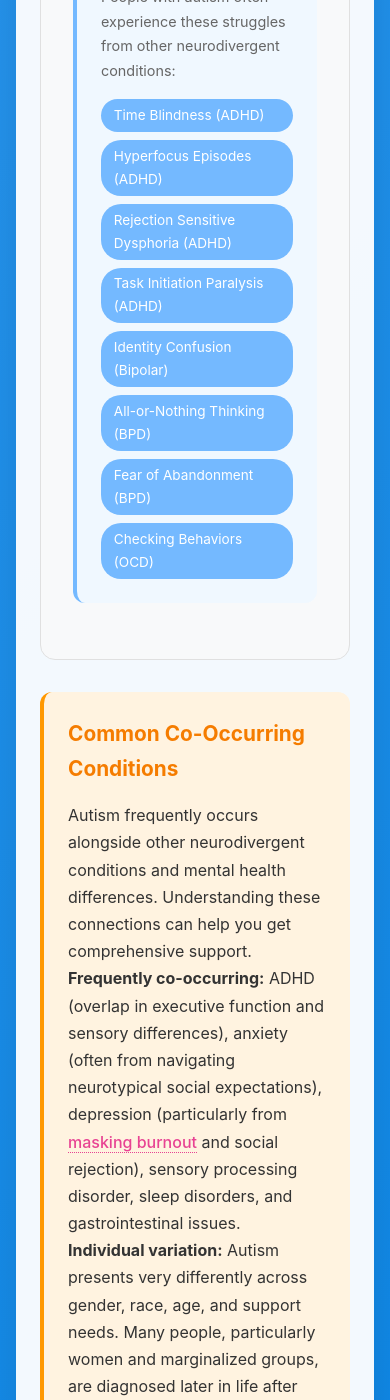
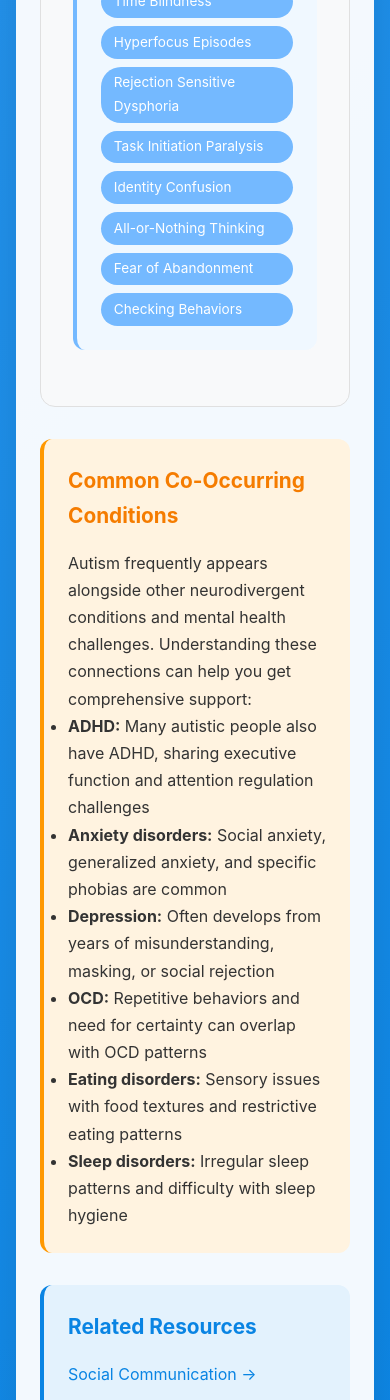
Before and after one commit to neurodivergent-survival-guide/neurodivergent-survival-guide, a Jekyll site: the page built from conditions/autism.html, in a window 390 px wide and 1400 px high, scrolled down 6841 px. Built offline with Jekyll 4.4.1, drawn with Linux system fonts in a browser that asks for light colours; some of the changed text lies outside the part shown.

Commit message:
Update autism.html

```diff
--- a/conditions/autism.html
+++ b/conditions/autism.html
@@ -284,17 +284,17 @@
             transform: translateX(-50%);
             background: #333;
             color: white;
-            padding: 10px 14px;
+            padding: 12px 16px;
             border-radius: 8px;
-            font-size: 0.85rem;
+            font-size: 0.9rem;
             font-weight: normal;
             z-index: 1001;
             box-shadow: 0 4px 15px rgba(0, 0, 0, 0.3);
             transition: opacity 0.3s, visibility 0.3s;
-            max-width: 280px;
+            width: 800px;
             white-space: normal;
-            text-align: center;
-            line-height: 1.4;
+            text-align: left;
+            line-height: 1.5;
         }
 
         .tooltip::after {
@@ -310,45 +310,6 @@
         .jargon:hover .tooltip {
             visibility: visible;
             opacity: 1;
-        }
-
-        .navigation-banner {
-            background: #fff;
-            padding: 1rem 0;
-            border-top: 1px solid #e0e0e0;
-            margin-top: 2rem;
-        }
-
-        .nav-links {
-            display: flex;
-            justify-content: space-between;
-            align-items: center;
-            max-width: 1200px;
-            margin: 0 auto;
-            padding: 0 2rem;
-        }
-
-        .nav-link {
-            background: #0984e3;
-            color: white;
-            padding: 0.8rem 1.5rem;
-            border-radius: 25px;
-            text-decoration: none;
-            font-weight: 500;
-            transition: all 0.3s ease;
-        }
-
-        .nav-link:hover {
-            background: #74b9ff;
-            color: white;
-            text-decoration: none;
-            transform: translateY(-1px);
-        }
-
-        .nav-link.disabled {
-            background: #ddd;
-            color: #999;
-            cursor: not-allowed;
         }
 
         @media (max-width: 768px) {
@@ -372,9 +333,14 @@
                 flex-direction: column;
             }
 
-            .nav-links {
-                flex-direction: column;
-                gap: 1rem;
+            .tooltip {
+                width: 300px;
+            }
+        }
+
+        @media (max-width: 480px) {
+            .tooltip {
+                width: 250px;
             }
         }
     </style>
@@ -547,32 +513,35 @@
 
                 <div class="cross-cutting-section">
                     <h4>Related Struggles from Other Conditions</h4>
-                    <p style="font-size: 0.9rem; color: #666; margin-bottom: 1rem;">People with autism often experience these struggles from other neurodivergent conditions:</p>
                     <div class="cross-cutting-links">
-                        <a href="https://neurodivergent-survival-guide.github.io/neurodivergent-survival-guide/struggles/time-blindness.html" class="cross-cutting-link">Time Blindness (ADHD)</a>
-                        <a href="https://neurodivergent-survival-guide.github.io/neurodivergent-survival-guide/struggles/hyperfocus-episodes.html" class="cross-cutting-link">Hyperfocus Episodes (ADHD)</a>
-                        <a href="https://neurodivergent-survival-guide.github.io/neurodivergent-survival-guide/struggles/rejection-sensitive-dysphoria.html" class="cross-cutting-link">Rejection Sensitive Dysphoria (ADHD)</a>
-                        <a href="https://neurodivergent-survival-guide.github.io/neurodivergent-survival-guide/struggles/task-initiation-paralysis.html" class="cross-cutting-link">Task Initiation Paralysis (ADHD)</a>
-                        <a href="https://neurodivergent-survival-guide.github.io/neurodivergent-survival-guide/struggles/identity-confusion-between-episodes.html" class="cross-cutting-link">Identity Confusion (Bipolar)</a>
-                        <a href="https://neurodivergent-survival-guide.github.io/neurodivergent-survival-guide/struggles/all-or-nothing-thinking.html" class="cross-cutting-link">All-or-Nothing Thinking (BPD)</a>
-                        <a href="https://neurodivergent-survival-guide.github.io/neurodivergent-survival-guide/struggles/fear-of-abandonment.html" class="cross-cutting-link">Fear of Abandonment (BPD)</a>
-                        <a href="https://neurodivergent-survival-guide.github.io/neurodivergent-survival-guide/struggles/checking-behaviors-never-complete.html" class="cross-cutting-link">Checking Behaviors (OCD)</a>
+                        <a href="https://neurodivergent-survival-guide.github.io/neurodivergent-survival-guide/struggles/time-blindness.html" class="cross-cutting-link">Time Blindness</a>
+                        <a href="https://neurodivergent-survival-guide.github.io/neurodivergent-survival-guide/struggles/hyperfocus-episodes.html" class="cross-cutting-link">Hyperfocus Episodes</a>
+                        <a href="https://neurodivergent-survival-guide.github.io/neurodivergent-survival-guide/struggles/rejection-sensitive-dysphoria.html" class="cross-cutting-link">Rejection Sensitive Dysphoria</a>
+                        <a href="https://neurodivergent-survival-guide.github.io/neurodivergent-survival-guide/struggles/task-initiation-paralysis.html" class="cross-cutting-link">Task Initiation Paralysis</a>
+                        <a href="https://neurodivergent-survival-guide.github.io/neurodivergent-survival-guide/struggles/identity-confusion-between-episodes.html" class="cross-cutting-link">Identity Confusion</a>
+                        <a href="https://neurodivergent-survival-guide.github.io/neurodivergent-survival-guide/struggles/splitting-black-and-white-thinking.html" class="cross-cutting-link">All-or-Nothing Thinking</a>
+                        <a href="https://neurodivergent-survival-guide.github.io/neurodivergent-survival-guide/struggles/fear-of-abandonment.html" class="cross-cutting-link">Fear of Abandonment</a>
+                        <a href="https://neurodivergent-survival-guide.github.io/neurodivergent-survival-guide/struggles/checking-behaviors-never-complete.html" class="cross-cutting-link">Checking Behaviors</a>
                     </div>
                 </div>
             </div>
 
             <div class="co-occurring">
                 <h3>Common Co-Occurring Conditions</h3>
-                <p>Autism frequently occurs alongside other neurodivergent conditions and mental health differences. Understanding these connections can help you get comprehensive support.</p>
-
-                <p><strong>Frequently co-occurring:</strong> ADHD (overlap in executive function and sensory differences), anxiety (often from navigating neurotypical social expectations), depression (particularly from <a class="jargon">masking burnout<span class="tooltip">Exhaustion from constantly camouflaging your natural autistic behaviors</span></a> and social rejection), sensory processing disorder, sleep disorders, and gastrointestinal issues.</p>
-
-                <p><strong>Individual variation:</strong> Autism presents very differently across gender, race, age, and support needs. Many people, particularly women and marginalized groups, are diagnosed later in life after years of struggling without understanding why neurotypical environments felt so difficult.</p>
+                <p>Autism frequently appears alongside other neurodivergent conditions and mental health challenges. Understanding these connections can help you get comprehensive support:</p>
+                <ul>
+                    <li><strong>ADHD:</strong> Many autistic people also have ADHD, sharing executive function and attention regulation challenges</li>
+                    <li><strong>Anxiety disorders:</strong> Social anxiety, generalized anxiety, and specific phobias are common</li>
+                    <li><strong>Depression:</strong> Often develops from years of misunderstanding, masking, or social rejection</li>
+                    <li><strong>OCD:</strong> Repetitive behaviors and need for certainty can overlap with OCD patterns</li>
+                    <li><strong>Eating disorders:</strong> Sensory issues with food textures and restrictive eating patterns</li>
+                    <li><strong>Sleep disorders:</strong> Irregular sleep patterns and difficulty with sleep hygiene</li>
+                </ul>
             </div>
 
-            <div style="background: #e3f2fd; padding: 1.5rem; border-radius: 15px; margin-top: 2rem; border-left: 4px solid #0984e3;">
-                <p><strong>Related Resources:</strong></p>
-                <div style="margin-top: 1rem; display: flex; flex-direction: column; gap: 0.5rem;">
+            <div style="background: #e3f2fd; padding: 1.5rem; border-radius: 12px; margin: 2rem 0; border-left: 4px solid #0984e3;">
+                <h3 style="color: #0984e3; margin-bottom: 1rem; font-size: 1.3rem;">Related Resources</h3>
+                <div style="display: flex; flex-direction: column; gap: 0.5rem;">
                     <a href="https://neurodivergent-survival-guide.github.io/neurodivergent-survival-guide/glossary/social-communication.html" style="color: #0984e3; text-decoration: none;">Social Communication →</a>
                     <a href="https://neurodivergent-survival-guide.github.io/neurodivergent-survival-guide/glossary/sensory-processing.html" style="color: #0984e3; text-decoration: none;">Sensory Processing →</a>
                     <a href="https://neurodivergent-survival-guide.github.io/neurodivergent-survival-guide/glossary/emotional-regulation.html" style="color: #0984e3; text-decoration: none;">Emotional Regulation →</a>
```
Also changed, not shown: other parts of conditions/autism.html (+19 -0 lines).
